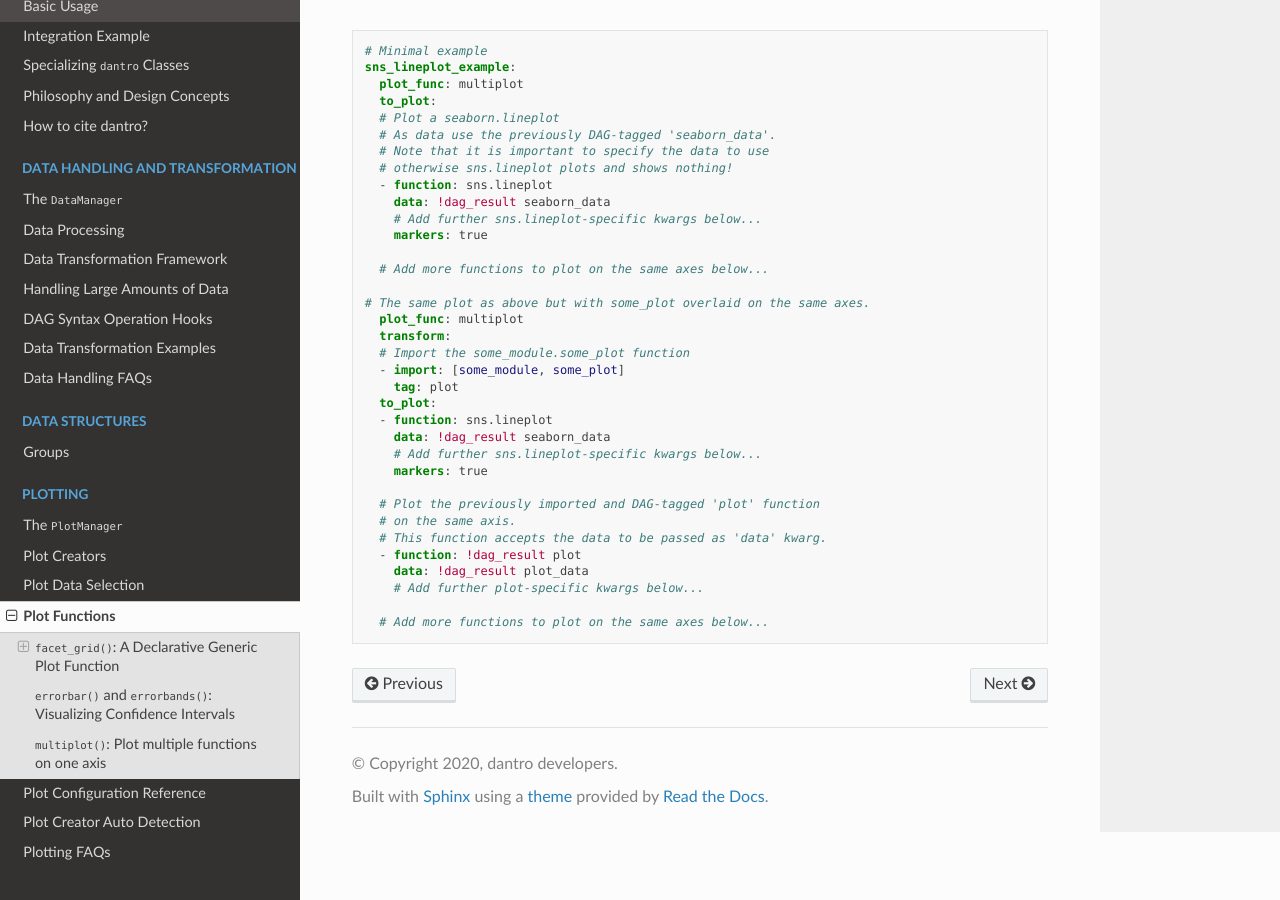
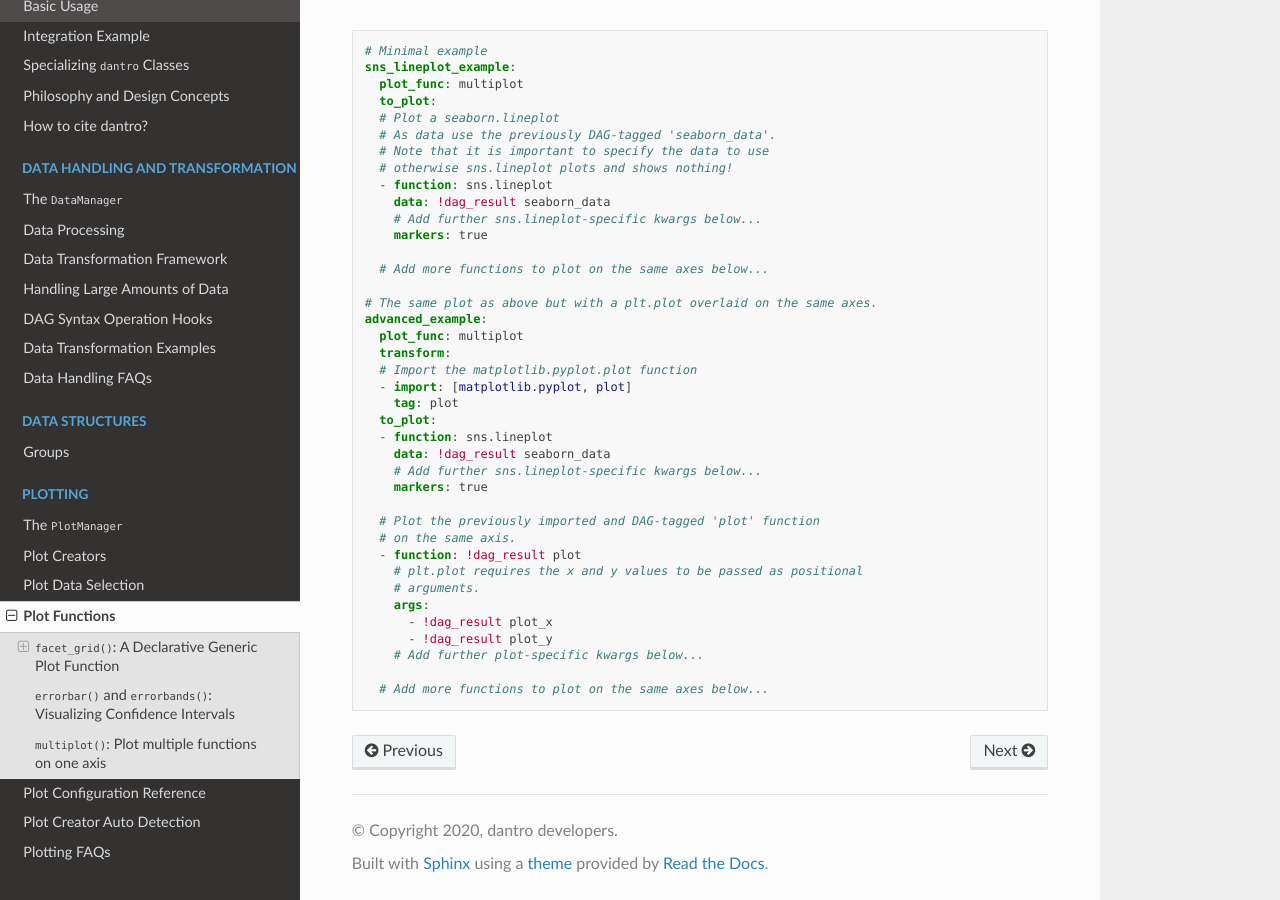
Before and after one commit to utopia-foss/dantro, a Sphinx documentation site: the page built from doc/plotting/plot_functions.rst, in a window 1280 px wide and 900 px high, scrolled down 2906 px. Built offline with Sphinx 7.4.7 and the Read the Docs theme 2.0.0, drawn with Linux system fonts in a browser that asks for light colours; pages that are not in the unit, such as notebooks, are missing from menus.

Commit message:
Enable passing positional arguments via `args` key

```diff
--- a/doc/plotting/plot_functions.rst
+++ b/doc/plotting/plot_functions.rst
@@ -137,11 +137,12 @@ Let us look at some example configurations to illustrate features:
 
       # Add more functions to plot on the same axes below...
 
-    # The same plot as above but with some_plot overlaid on the same axes.
+    # The same plot as above but with a plt.plot overlaid on the same axes.
+    advanced_example:
       plot_func: multiplot
       transform:
-      # Import the some_module.some_plot function
-      - import: [some_module, some_plot]
+      # Import the matplotlib.pyplot.plot function
+      - import: [matplotlib.pyplot, plot]
         tag: plot
       to_plot:
       - function: sns.lineplot
@@ -151,9 +152,12 @@ Let us look at some example configurations to illustrate features:
 
       # Plot the previously imported and DAG-tagged 'plot' function
       # on the same axis.
-      # This function accepts the data to be passed as 'data' kwarg.
       - function: !dag_result plot
-        data: !dag_result plot_data
+        # plt.plot requires the x and y values to be passed as positional
+        # arguments.
+        args:
+          - !dag_result plot_x
+          - !dag_result plot_y
         # Add further plot-specific kwargs below...
 
       # Add more functions to plot on the same axes below...
```
Also changed, not shown: 3 other files.
